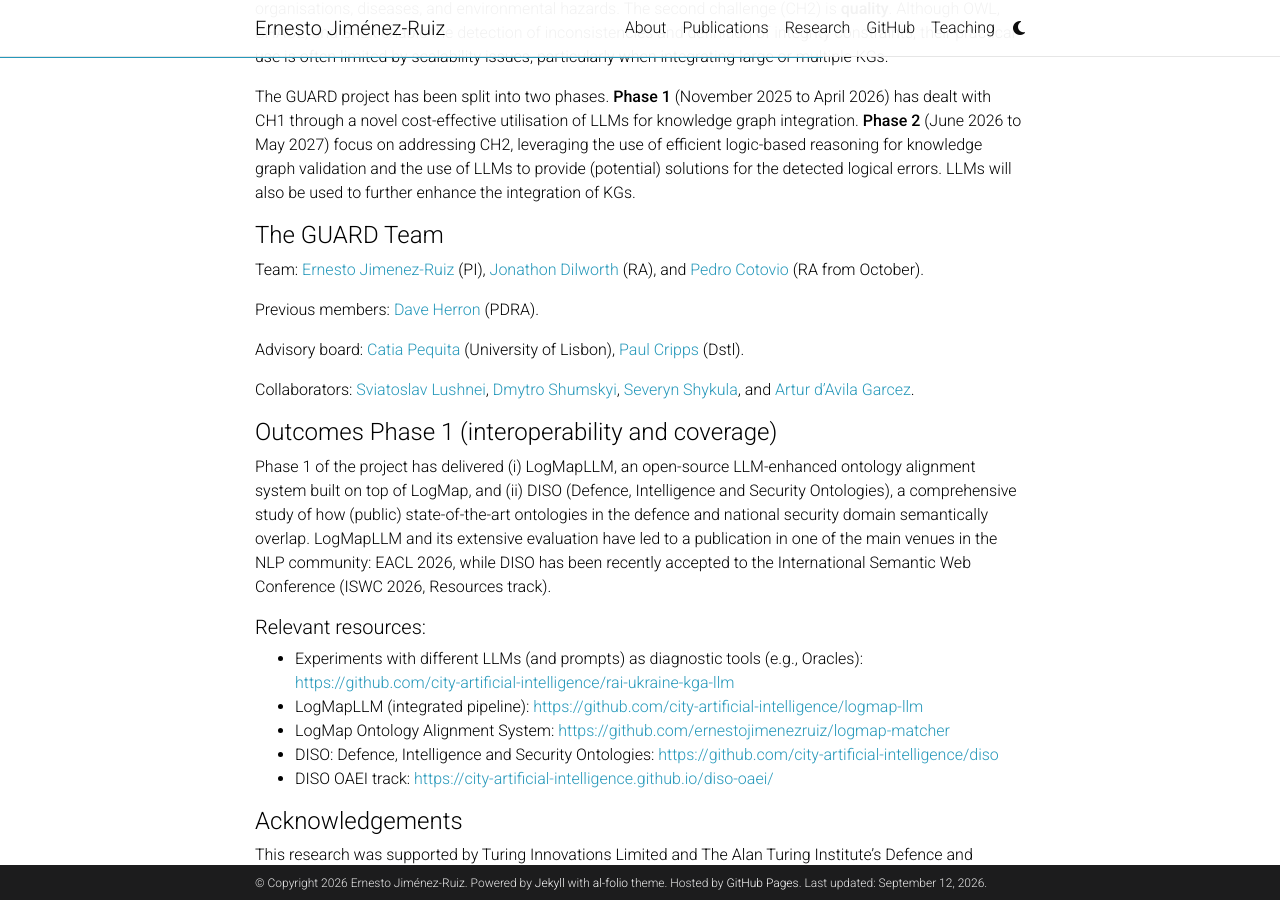
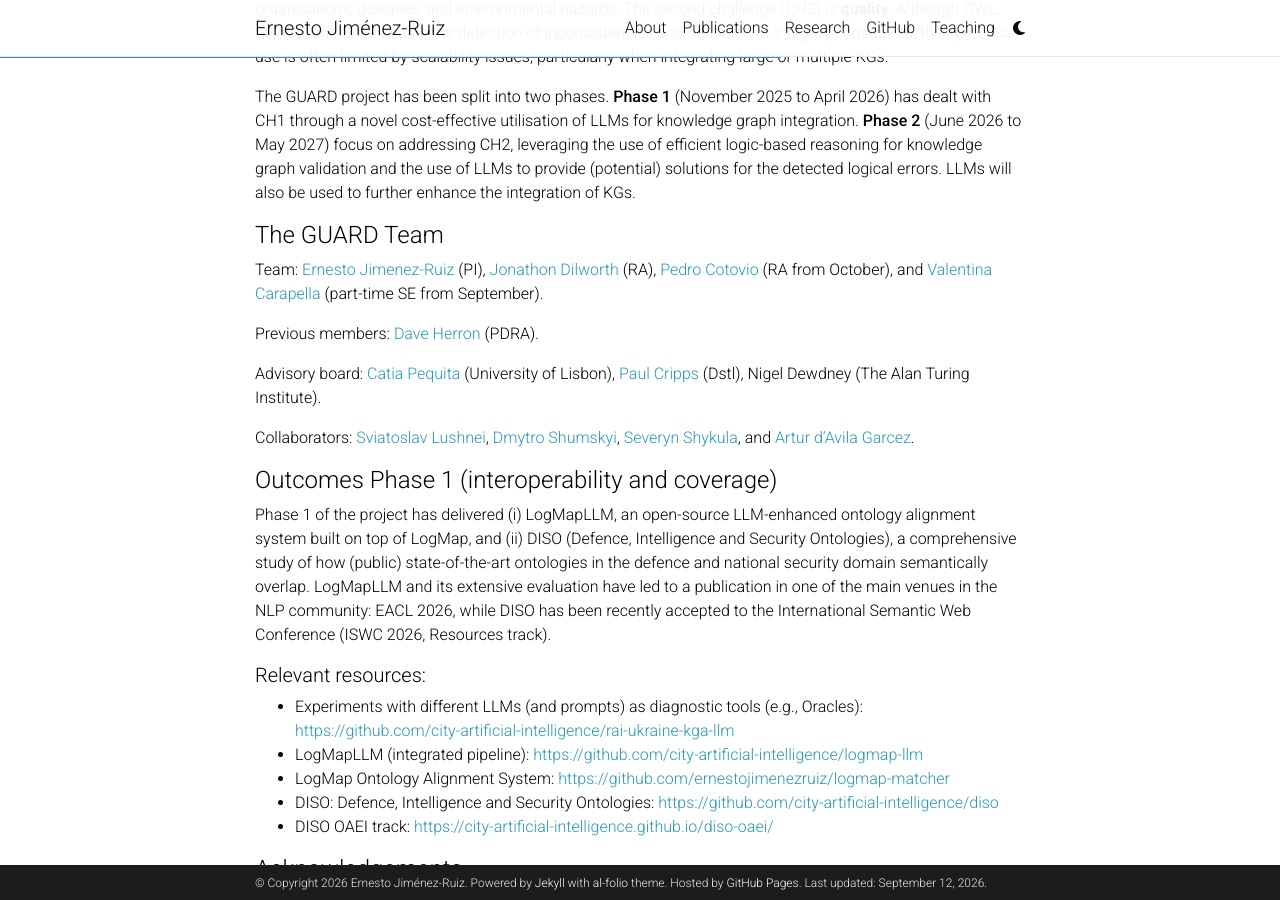
Before and after one commit to ernestojimenezruiz/ernestojimenezruiz.github.io, a Jekyll site: the page built from _projects/guard.md, in a window 1280 px wide and 900 px high, scrolled down 561 px. Built offline with Jekyll 4.4.1, drawn with Linux system fonts in a browser that asks for light colours; comment, search, counter and statistics services are not loaded; a style sheet for code colours, icons or effects is not loaded.

Commit message:
Updated team

```diff
--- a/_projects/guard.md
+++ b/_projects/guard.md
@@ -19,11 +19,11 @@
 
 #### The GUARD Team
 
-Team: [Ernesto Jimenez-Ruiz](https://ernestojimenezruiz.github.io/) (PI), [Jonathon Dilworth](https://github.com/jonathondilworth) (RA), and [Pedro Cotovio](https://pedrocotovio.github.io/) (RA from October).
+Team: [Ernesto Jimenez-Ruiz](https://ernestojimenezruiz.github.io/) (PI), [Jonathon Dilworth](https://github.com/jonathondilworth) (RA), [Pedro Cotovio](https://pedrocotovio.github.io/) (RA from October), and [Valentina Carapella](https://scholar.google.com/citations?user=XSrMNw8AAAAJ&hl=en) (part-time SE from September).
 
 Previous members: [Dave Herron](https://djherron.github.io/) (PDRA).
 
-Advisory board: [Catia Pequita](https://www.di.fc.ul.pt/~catiapesquita/) (University of Lisbon), [Paul Cripps](https://www.linkedin.com/in/pauljcripps/) (Dstl).
+Advisory board: [Catia Pequita](https://www.di.fc.ul.pt/~catiapesquita/) (University of Lisbon), [Paul Cripps](https://www.linkedin.com/in/pauljcripps/) (Dstl), Nigel Dewdney (The Alan Turing Institute).
 
 Collaborators: [Sviatoslav Lushnei](https://www.linkedin.com/in/sviatoslav-lushnei-7a2722243/), [Dmytro Shumskyi](https://www.linkedin.com/in/dmytro-shumskyi-9489ab260/), [Severyn Shykula](https://www.linkedin.com/in/severyn-shykula-87a3aa23a/), and [Artur d'Avila Garcez](https://www.staff.city.ac.uk/~aag/).
 
```
